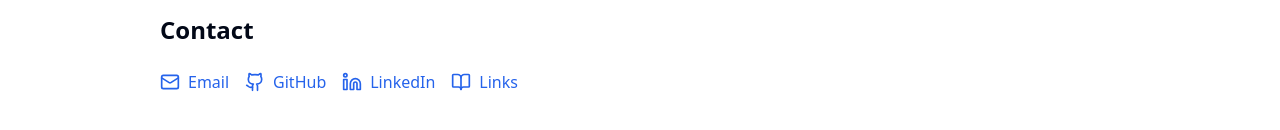
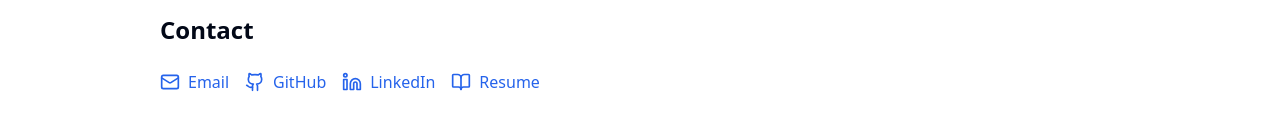
Before and after one commit to AmoKorankye/Web-Portfolio, a Next.js app: page / in a window 1280 px wide. Shown: the part 2949-3079 px from the top of the page. Built offline with nearby package versions, Linux system fonts and the light colour scheme.

Commit message:
edit link to resume

```diff
--- a/components/Contact.tsx
+++ b/components/Contact.tsx
@@ -20,7 +20,7 @@ export default function Contact() {
             </Link>
             <Link href="https://drive.google.com/drive/folders/1jwZS7ayqjDHsphEogJWljo4Y44l0KJRf?usp=drive_link" className="flex items-center space-x-2 text-blue-600 hover:text-blue-800" target="_blank" rel="noopener noreferrer">
                 <BookOpen className="w-5 h-5" />
-                <span>Links</span>
+                <span>Resume</span>
             </Link>
             </div>
         </section>
```
